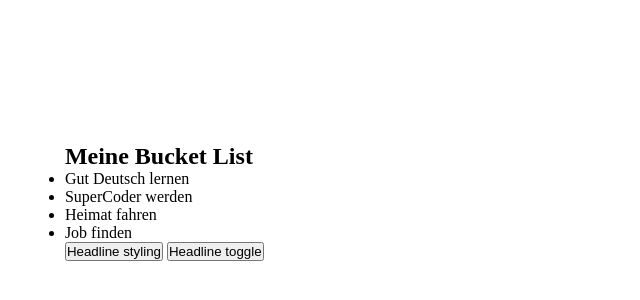
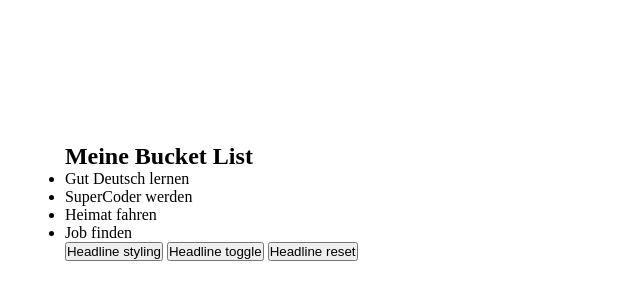
Before and after one commit to kemaltt/JS_classList-forms, a plain HTML site: page index.html in a window 1280 px wide. Shown: the part 2274-2574 px from the top of the page, without its empty margins (0-640 px from the left). Drawn offline with Linux system fonts and the light colour scheme; a web font is replaced by a local one.

Commit message:
reset-add

```diff
--- a/assets/js/main.js
+++ b/assets/js/main.js
@@ -104,3 +104,7 @@ function toggleMode() {
 
 //Lev1_2
 //==============
+
+function resetHeadline() {
+    headline.classList.remove('headline-style')
+}
--- a/index.html
+++ b/index.html
@@ -95,6 +95,7 @@
             <button onclick="changeHeadline()">Headline styling</button>
 
             <button onclick="toggleMode()">Headline toggle</button>
+            <button onclick="resetHeadline()">Headline reset</button>
 
         </div>
     </section>
```
